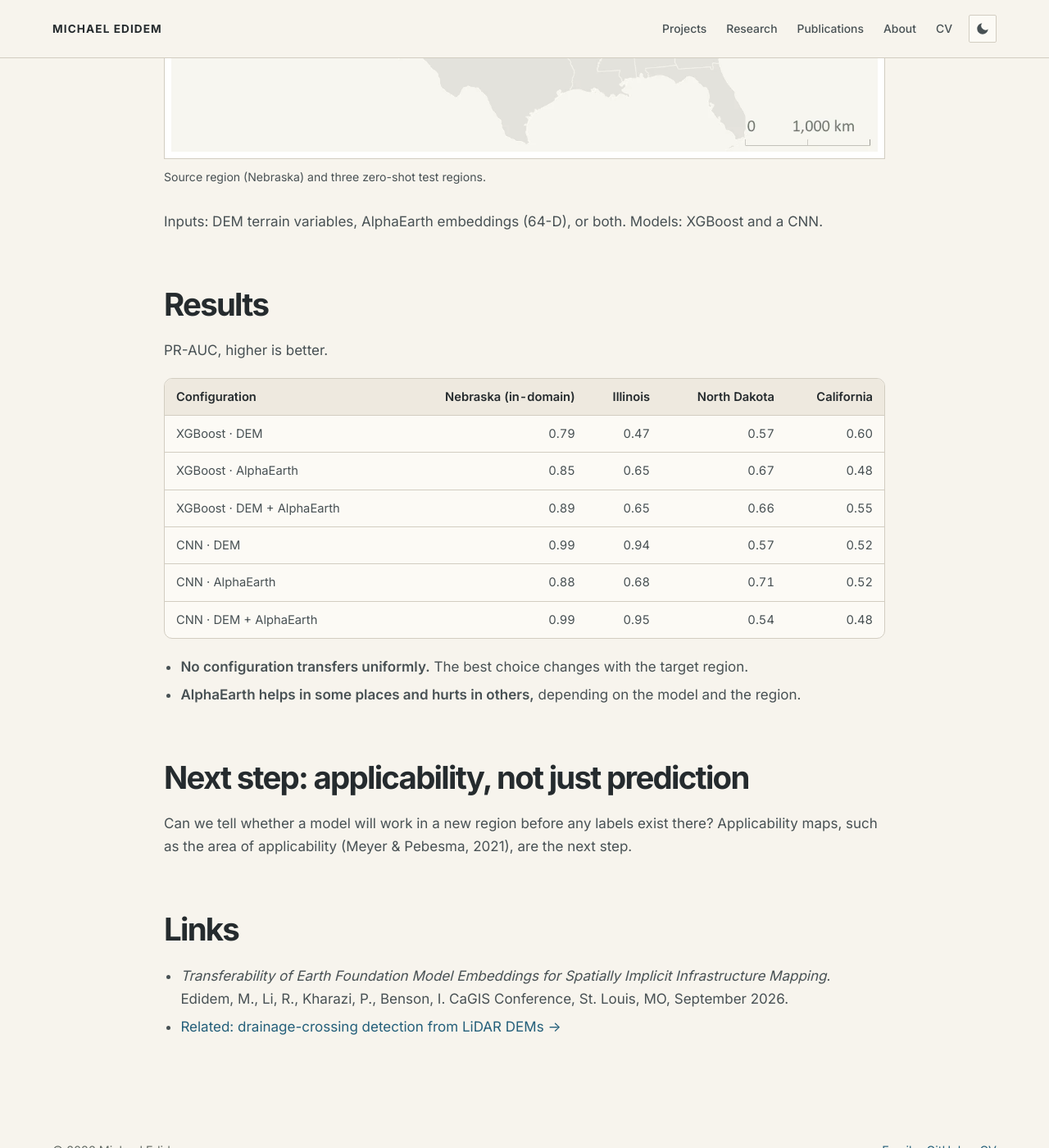
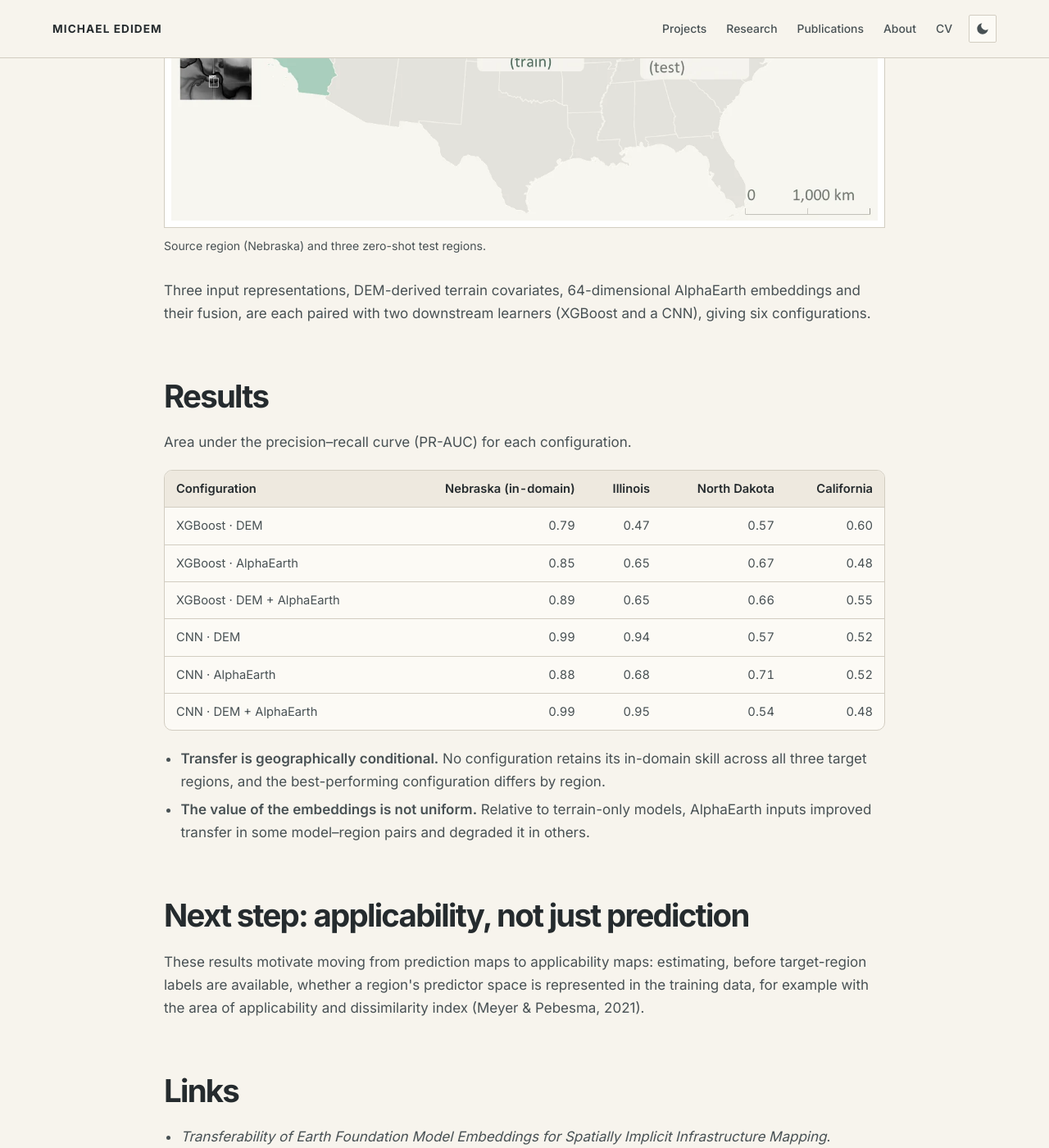
Before and after one commit to mikedidem/medidem, a Jekyll site: the page built from _pages/projects/foundation-model-transfer.html, in a window 1280 px wide and 1400 px high, scrolled down 2042 px. Shown: the whole window at 82% size. Built offline with Jekyll 4.4.1, drawn with Linux system fonts in a browser that asks for light colours; some of the changed text lies outside the part shown.

Commit message:
Write transferability case study in research register

```diff
--- a/_pages/projects/foundation-model-transfer.html
+++ b/_pages/projects/foundation-model-transfer.html
@@ -28,18 +28,18 @@
       <img src="{{ '/images/projects/drainage-problem-slide.webp' | relative_url }}" alt="Spatially implicit infrastructure: drainage crossings are often not represented in elevation data because road surfaces hide the culverts, so their locations must be inferred from terrain patterns at road-drainage intersections. Three LiDAR elevation tiles show inferred crossings." width="2880" height="1460" loading="lazy">
       <figcaption>From the CaGIS 2026 talk.</figcaption>
     </figure>
-    <div class="callout"><p><strong>Question:</strong> AlphaEarth embeddings cover the whole planet. Does a crossing model built on them still work outside the region it was trained in?</p></div>
+    <div class="callout"><p><strong>Research question:</strong> Earth foundation-model embeddings are globally available, but global coverage of a representation does not guarantee geographic validity of the decision rule learned from it. Do drainage-crossing models trained on AlphaEarth embeddings retain predictive skill under zero-shot transfer to geographically distinct regions, relative to models trained on terrain covariates alone?</p></div>
 
     <h2>Test design</h2>
-    <p>Train in Nebraska. Test unchanged in Illinois, North Dakota and California: no retraining, no local tuning.</p>
+    <p>Models are trained on labeled crossings in Nebraska and evaluated, without retraining or local calibration, in Illinois, North Dakota and California.</p>
     <figure>
       <img src="{{ '/images/projects/fm-transfer-design.webp' | relative_url }}" alt="Map of the contiguous United States: models are trained in Nebraska and tested without retraining in North Dakota, Illinois and California." width="1270" height="700" loading="lazy">
       <figcaption>Source region (Nebraska) and three zero-shot test regions.</figcaption>
     </figure>
-    <p>Inputs: DEM terrain variables, AlphaEarth embeddings (64-D), or both. Models: XGBoost and a CNN.</p>
+    <p>Three input representations, DEM-derived terrain covariates, 64-dimensional AlphaEarth embeddings and their fusion, are each paired with two downstream learners (XGBoost and a CNN), giving six configurations.</p>
 
     <h2>Results</h2>
-    <p>PR-AUC, higher is better.</p>
+    <p>Area under the precision–recall curve (PR-AUC) for each configuration.</p>
     <div class="table-wrap">
       <table>
         <thead><tr><th>Configuration</th><th class="num">Nebraska (in-domain)</th><th class="num">Illinois</th><th class="num">North Dakota</th><th class="num">California</th></tr></thead>
@@ -54,12 +54,12 @@
       </table>
     </div>
     <ul>
-      <li><strong>No configuration transfers uniformly.</strong> The best choice changes with the target region.</li>
-      <li><strong>AlphaEarth helps in some places and hurts in others,</strong> depending on the model and the region.</li>
+      <li><strong>Transfer is geographically conditional.</strong> No configuration retains its in-domain skill across all three target regions, and the best-performing configuration differs by region.</li>
+      <li><strong>The value of the embeddings is not uniform.</strong> Relative to terrain-only models, AlphaEarth inputs improved transfer in some model–region pairs and degraded it in others.</li>
     </ul>
 
     <h2>Next step: applicability, not just prediction</h2>
-    <p>Can we tell whether a model will work in a new region before any labels exist there? Applicability maps, such as the area of applicability (Meyer &amp; Pebesma, 2021), are the next step.</p>
+    <p>These results motivate moving from prediction maps to applicability maps: estimating, before target-region labels are available, whether a region's predictor space is represented in the training data, for example with the area of applicability and dissimilarity index (Meyer &amp; Pebesma, 2021).</p>
 
     <h2>Links</h2>
     <ul>
```
